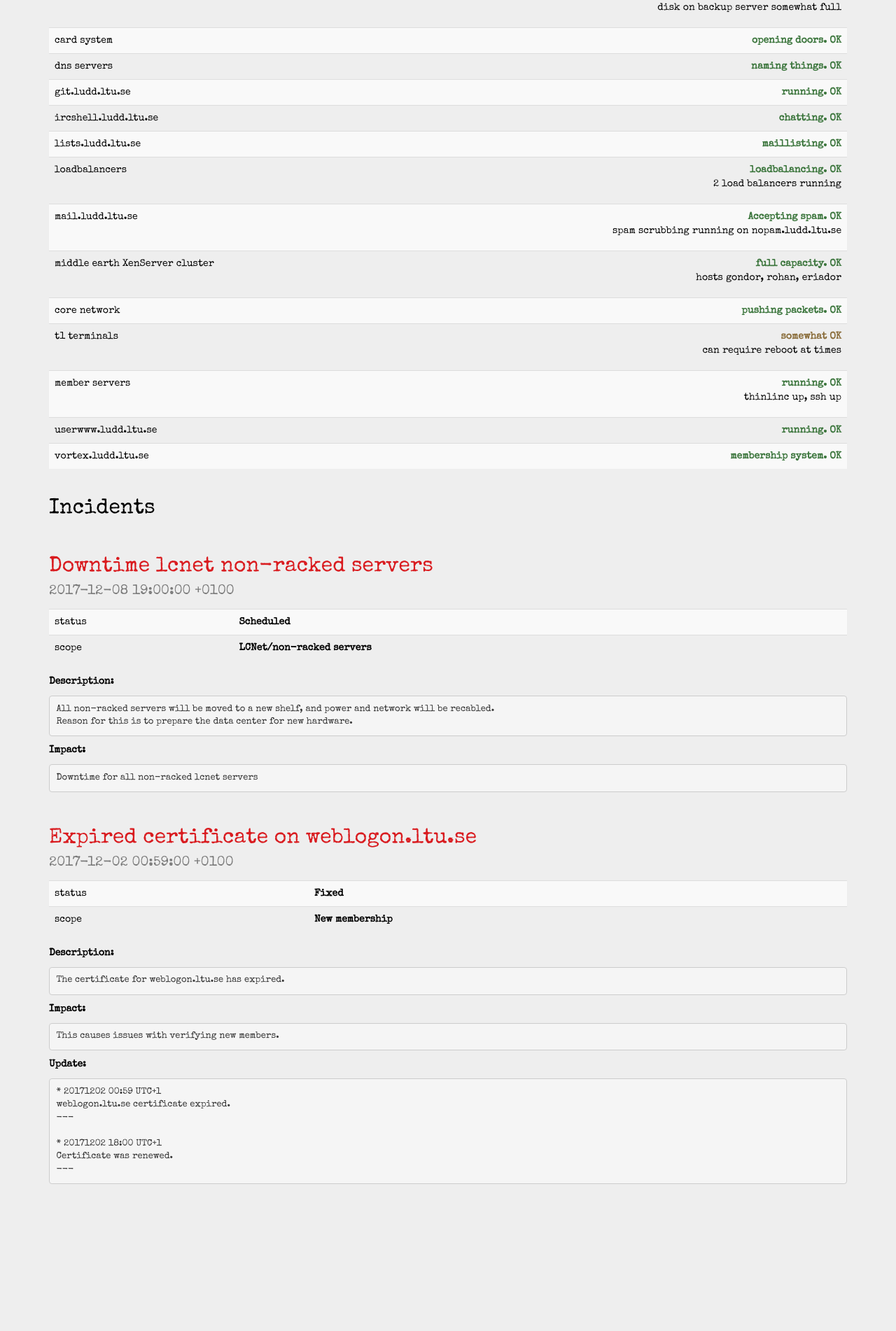
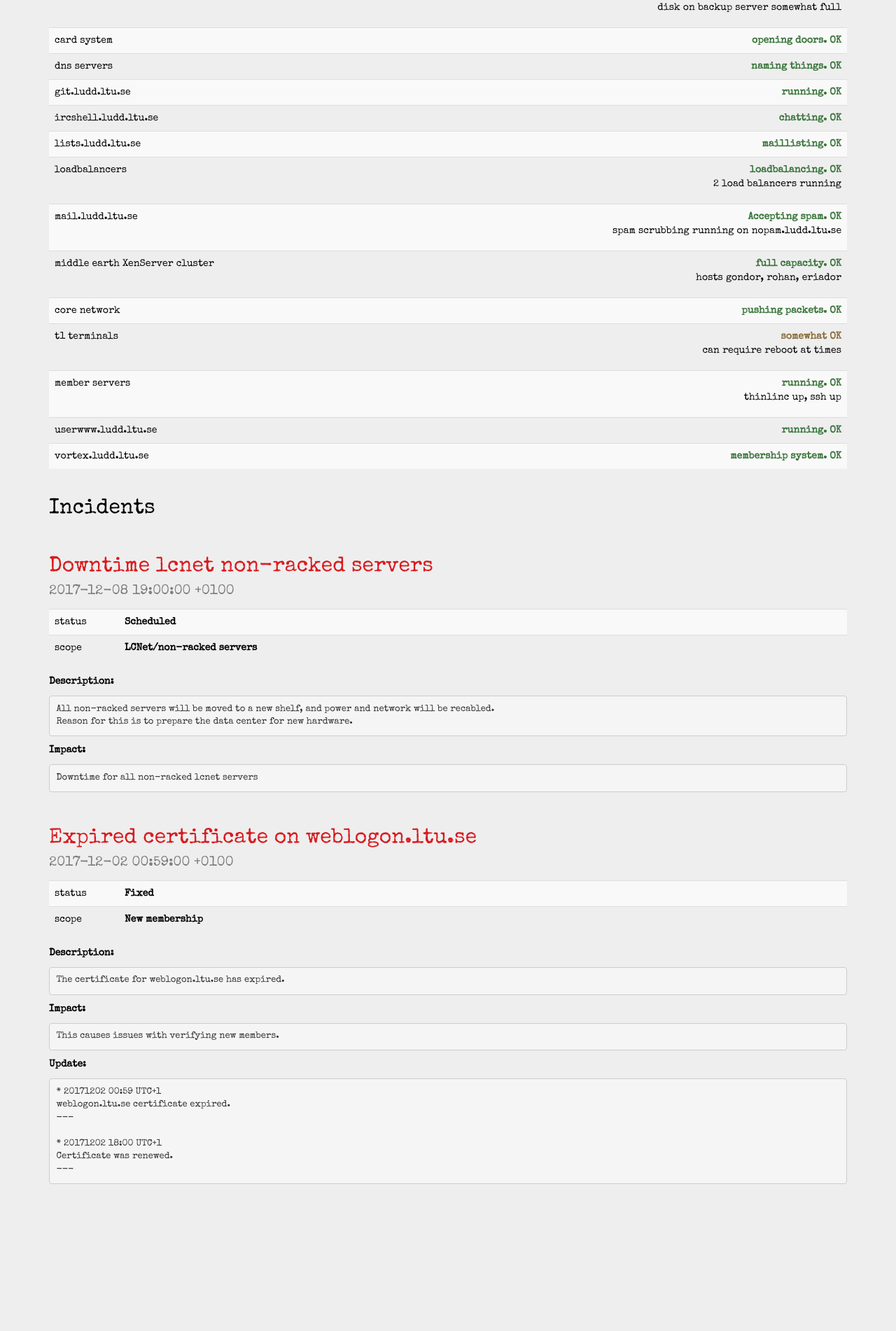
Before and after one commit to LUDDLTU/statuspage, a Jekyll site: the page built from index.html, in a window 1280 px wide. Shown: the part 697-2599 px from the top of the page at 70% size. Built offline with Jekyll 4.4.1, drawn with Linux system fonts in a browser that asks for light colours.

Commit message:
Make field smaller

```diff
--- a/_layouts/incident.html
+++ b/_layouts/incident.html
@@ -21,7 +21,7 @@
                 <table class="table table-striped">
                     {% for field in page.ticket %}
                     <tr>
-                        <td>{{ field[0] }}</td>
+                        <td style="width: 100px">{{ field[0] }}</td>
                         <td><b>{{ field[1] }}</b></td>
                     </tr>
                     {% endfor %}
--- a/index.html
+++ b/index.html
@@ -51,7 +51,7 @@
                 <table class="table table-striped">
                     {% for field in post.ticket %}
                     <tr>
-                        <td>{{ field[0] }}</td>
+                        <td style="width: 100px">{{ field[0] }}</td>
                         <td><b>{{ field[1] }}</b></td>
                     </tr>
                     {% endfor %}
```
